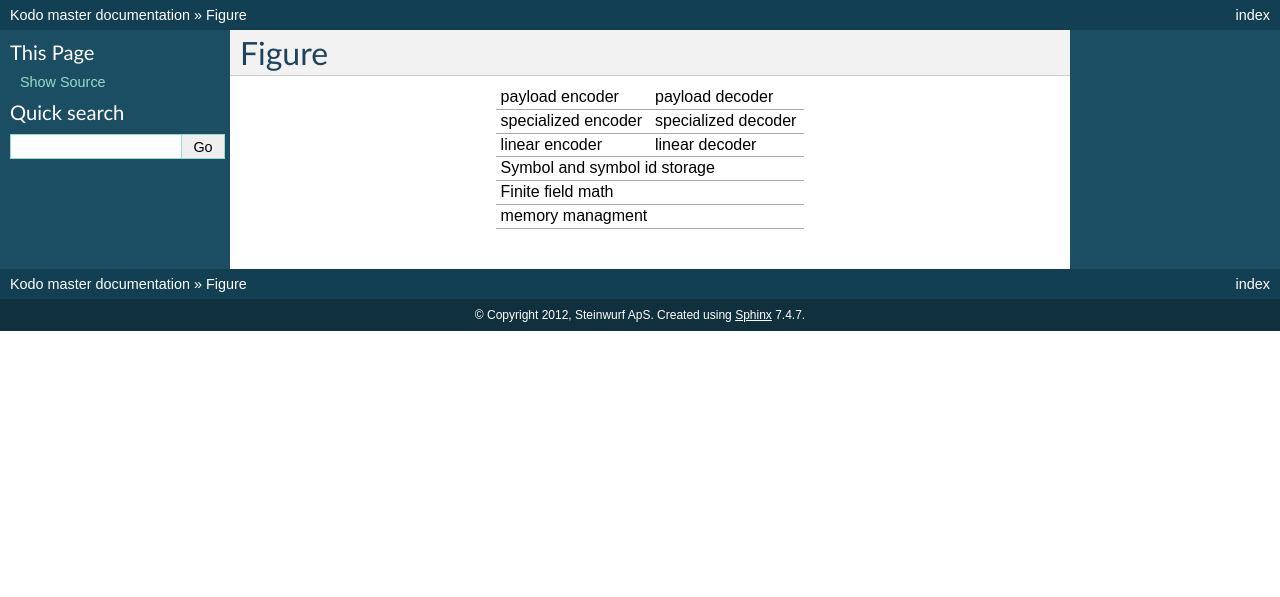
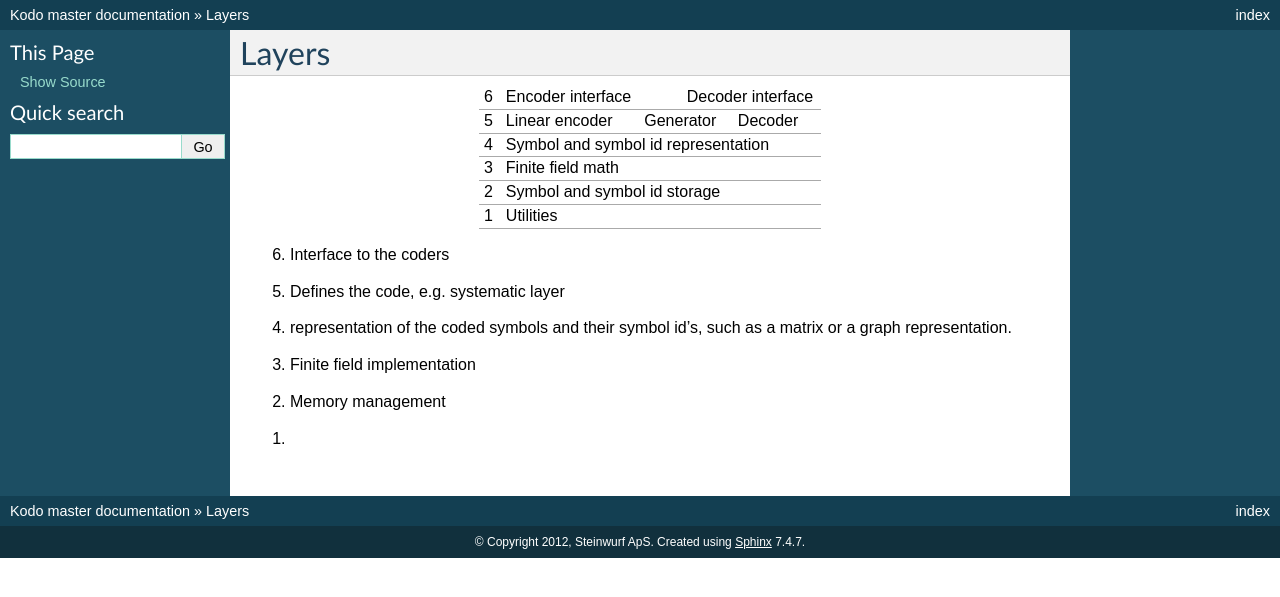
Before and after one commit to msherif4/kodo, a Sphinx documentation site: the page built from docs/source/overview.rst, in a window 1280 px wide. Shown: the top 597 px of the page. Built offline with Sphinx 7.4.7, drawn with Linux system fonts in a browser that asks for light colours; formulas are drawn with MathJax 3.

Commit message:
updated overview

```diff
--- a/docs/source/overview.rst
+++ b/docs/source/overview.rst
@@ -1,17 +1,31 @@
 
-Figure
+
+
+Layers
 ======
 
-====================================  ====================================
- payload encoder                       payload decoder
-------------------------------------  ------------------------------------
- specialized encoder                   specialized decoder
-------------------------------------  ------------------------------------
- linear encoder                        linear decoder
-------------------------------------  ------------------------------------
- Symbol and symbol id storage
---------------------------------------------------------------------------
- Finite field math
---------------------------------------------------------------------------
- memory managment
-==========================================================================
++--+-------------------------------+-----------------------------------+
+| 6| Encoder interface             | Decoder interface                 |
++--+-------------------+-----------+-----------+-----------------------+
+| 5| Linear encoder    | Generator             | Decoder               |
++--+-------------------+-----------+-----------+-----------------------+
+| 4| Symbol and symbol id representation                               |
++--+-------------------------------------------------------------------+
+| 3| Finite field math                                                 |
++--+-------------------------------------------------------------------+
+| 2| Symbol and symbol id storage                                      |
++--+-------------------------------------------------------------------+
+| 1| Utilities                                                         |
++--+-------------------------------------------------------------------+
+
+6. Interface to the coders
+
+5. Defines the code, e.g. systematic layer
+
+4. representation of the coded symbols and their symbol id's, such as a matrix or a graph representation.
+
+3. Finite field implementation
+
+2. Memory management
+
+1.
```
